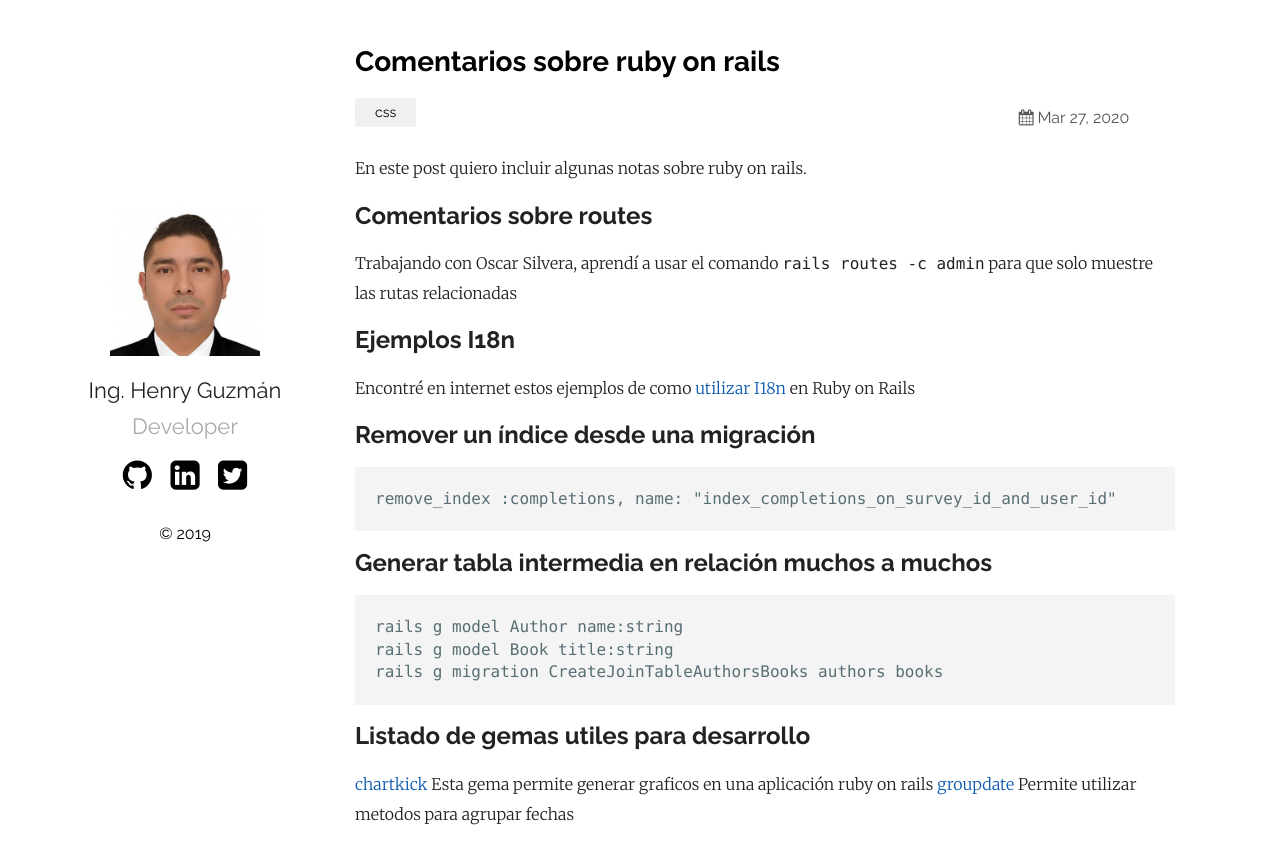
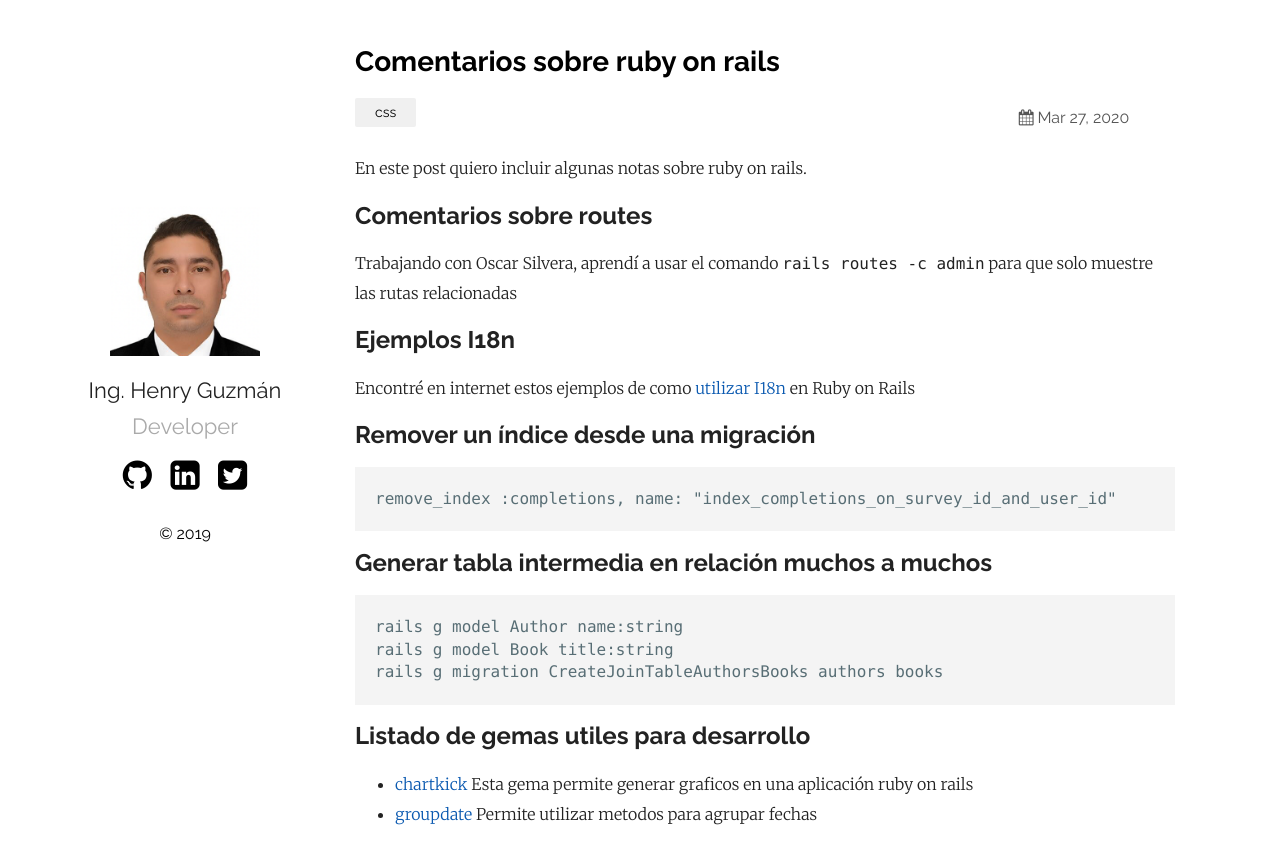
Before and after one commit to hguzman/hguzman.github.io, a Jekyll site: the page built from _posts/2020-03-27-comentarios-sobre-ruby-on-rails.markdown, in a window 1280 px wide. Shown: the top 864 px of the page. Built offline with Jekyll 4.4.1, drawn with Linux system fonts in a browser that asks for light colours; comment, search, counter and statistics services are not loaded.

```diff
--- a/_posts/2020-03-27-comentarios-sobre-ruby-on-rails.markdown
+++ b/_posts/2020-03-27-comentarios-sobre-ruby-on-rails.markdown
@@ -31,8 +31,8 @@ rails g migration CreateJoinTableAuthorsBooks authors books
 
 ## Listado de gemas utiles para desarrollo
 
-[chartkick][chartkick] Esta gema permite generar graficos en una aplicación ruby on rails
-[groupdate][groupdate] Permite utilizar metodos para agrupar fechas
+* [chartkick][chartkick] Esta gema permite generar graficos en una aplicación ruby on rails
+* [groupdate][groupdate] Permite utilizar metodos para agrupar fechas
 
 [i18n]: https://kapeli.com/cheat_sheets/Rails_i18n.docset/Contents/Resources/Documents/index
 [chartkick]: https://chartkick.com/
```
